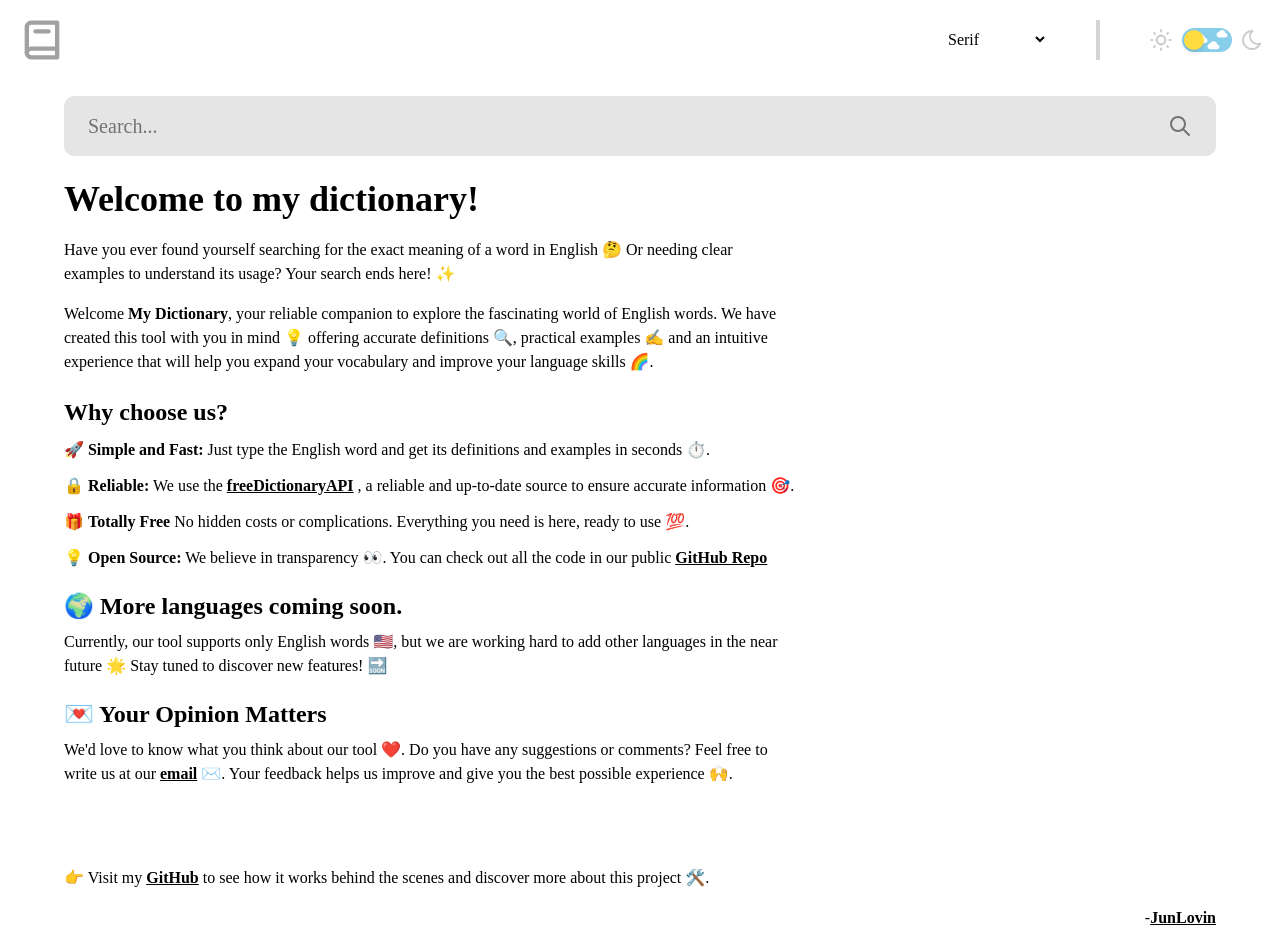
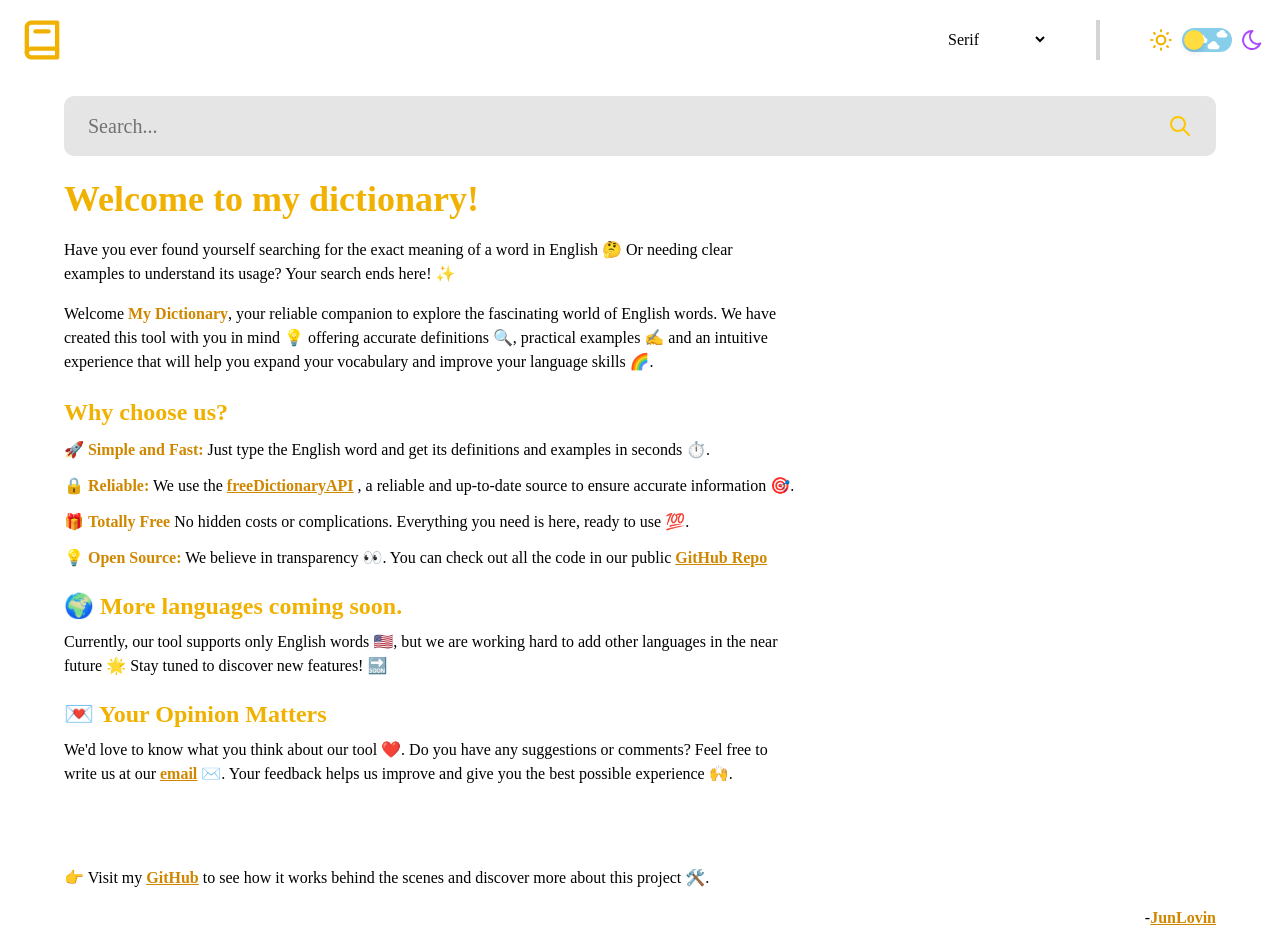
Before and after one commit to JunLovin/dictionary, a React (Vite) app: page / in a window 1280 px wide. Shown: the top 952 px of the page. Built offline with nearby package versions, Linux system fonts and the light colour scheme.

Commit message:
style: change purple default to yellow when dark mode is off

```diff
--- a/src/components/Card.jsx
+++ b/src/components/Card.jsx
@@ -20,7 +20,7 @@ function Card({ id, audio, wordInfo, description }) {
                 </div>
                 <div className="card-top-right">
                         <button
-                            className="p-4 text-purple-500 bg-purple-100 rounded-full transition-colors cursor-pointer dark:text-purple-300 hover:bg-purple-200 dark:bg-purple-900 dark:hover:text-purple-700"
+                            className="p-4 text-yellow-600 bg-yellow-100 rounded-full transition-colors cursor-pointer dark:text-purple-300 hover:bg-yellow-200 dark:bg-purple-900 dark:hover:text-purple-700"
                             onClick={(e) => {
                                 e.stopPropagation()
                                 if (audio) {
--- a/src/components/Footer.jsx
+++ b/src/components/Footer.jsx
@@ -2,8 +2,8 @@ function Footer() {
     return (
         <>
         <footer className="w-[90%] h-[70px] absolute bottom-0 flex justify-between max-sm:hidden items-center">
-            <div className="footer-left"><a className="text-xl font-bold underline text-neutral-200 underline-offset-2 dark:text-neutral-800 dark:hover:text-purple-300/20" href="https://github.com/JunLovin" target="_blank">GitHub</a></div>
-            <div className="footer-right"><a className="text-xl font-bold underline text-neutral-200 underline-offset-2 dark:text-neutral-800 dark:hover:text-purple-300/20" href="#">Terms and conditions</a></div>
+            <div className="footer-left"><a className="text-xl font-bold underline text-neutral-300 hover:text-yellow-300 underline-offset-2 dark:text-neutral-800 dark:hover:text-purple-300/20" href="https://github.com/JunLovin" target="_blank">GitHub</a></div>
+            <div className="footer-right"><a className="text-xl font-bold underline text-neutral-300 hover:text-yellow-300 underline-offset-2 dark:text-neutral-800 dark:hover:text-purple-300/20" href="#">Terms and conditions</a></div>
         </footer>
         </>
     )
--- a/src/components/Header.jsx
+++ b/src/components/Header.jsx
@@ -55,7 +55,7 @@ function Header() {
         <>
             <header className="w-full flex justify-between h-[80px] items-center mb-4 px-4 max-sm:w-full max-sm:px-4">
                 <div className="cursor-pointer header-left" onClick={() => handleNavigate('/')}>
-                    <svg xmlns="http://www.w3.org/2000/svg" className="text-neutral-400 dark:text-purple-500/70" width="52" height="52" viewBox="0 0 24 24" fill="none" stroke="currentColor" strokeWidth="2" strokeLinecap="round" strokeLinejoin="round" ><path stroke="none" d="M0 0h24v24H0z" fill="none" /><path d="M19 4v16h-12a2 2 0 0 1 -2 -2v-12a2 2 0 0 1 2 -2h12z" /><path d="M19 16h-12a2 2 0 0 0 -2 2" /><path d="M9 8h6" /></svg>
+                    <svg xmlns="http://www.w3.org/2000/svg" className="text-yellow-500 dark:text-purple-500/70" width="52" height="52" viewBox="0 0 24 24" fill="none" stroke="currentColor" strokeWidth="2" strokeLinecap="round" strokeLinejoin="round" ><path stroke="none" d="M0 0h24v24H0z" fill="none" /><path d="M19 4v16h-12a2 2 0 0 1 -2 -2v-12a2 2 0 0 1 2 -2h12z" /><path d="M19 16h-12a2 2 0 0 0 -2 2" /><path d="M9 8h6" /></svg>
                 </div>
                 <div className="flex gap-12 justify-around items-center h-full header-right max-sm:gap-3">
                     <div className="font-family">
@@ -67,7 +67,7 @@ function Header() {
                     </div>
                     <div className="separator w-[4px] h-[50%] bg-neutral-300 dark:bg-neutral-900 transition-colors duration-300"></div>
                     <div className="flex gap-2 justify-around items-center h-full color-theme">
-                        <svg  xmlns="http://www.w3.org/2000/svg"  width="26"  height="26" className="text-neutral-400" style={{ color: darkMode ? '#AD46FF' : '#ccc' }}  viewBox="0 0 24 24"  fill="none"  stroke="currentColor"  strokeWidth="2"  strokeLinecap="round"  strokeLinejoin="round" ><path stroke="none" d="M0 0h24v24H0z" fill="none"/><path d="M12 12m-4 0a4 4 0 1 0 8 0a4 4 0 1 0 -8 0" /><path d="M3 12h1m8 -9v1m8 8h1m-9 8v1m-6.4 -15.4l.7 .7m12.1 -.7l-.7 .7m0 11.4l.7 .7m-12.1 -.7l-.7 .7" /></svg>
+                        <svg  xmlns="http://www.w3.org/2000/svg"  width="26"  height="26" className="text-yellow-500"  viewBox="0 0 24 24"  fill="none"  stroke="currentColor"  strokeWidth="2"  strokeLinecap="round"  strokeLinejoin="round" ><path stroke="none" d="M0 0h24v24H0z" fill="none"/><path d="M12 12m-4 0a4 4 0 1 0 8 0a4 4 0 1 0 -8 0" /><path d="M3 12h1m8 -9v1m8 8h1m-9 8v1m-6.4 -15.4l.7 .7m12.1 -.7l-.7 .7m0 11.4l.7 .7m-12.1 -.7l-.7 .7" /></svg>
                         <div className="relative w-[50px] h-[24px] rounded-full cursor-pointer transition-all duration-300 ease-in-out" onClick={toggleTheme} style={{ backgroundColor: darkMode ? '#2f334c' : '#87CEEB' }}>
                         {darkMode && (
                                 <>
@@ -97,7 +97,7 @@ function Header() {
                             }}
                                 ></div>
                         </div>
-                        <svg xmlns="http://www.w3.org/2000/svg" width="24" height="24" className="text-neutral-400" style={{ color: darkMode ? '#AD46FF' : '#ccc' }} viewBox="0 0 24 24" fill="none" stroke="currentColor" strokeWidth="2" strokeLinecap="round" strokeLinejoin="round">
+                        <svg xmlns="http://www.w3.org/2000/svg" width="24" height="24" className="text-purple-500" viewBox="0 0 24 24" fill="none" stroke="currentColor" strokeWidth="2" strokeLinecap="round" strokeLinejoin="round">
                             <path stroke="none" d="M0 0h24v24H0z" fill="none" />
                             <path d="M12 3c.132 0 .263 0 .393 0a7.5 7.5 0 0 0 7.92 12.446a9 9 0 1 1 -8.313 -12.454z" />
                             </svg>
--- a/src/components/Hero.jsx
+++ b/src/components/Hero.jsx
@@ -14,25 +14,25 @@ function Hero() {
             <SearchBox/>
             {homePage && (
                 <div className="flex flex-col mt-4 w-full h-auto dark:text-white">
-                        <h2 className="mb-3 text-4xl font-extrabold leading-normal dark:text-purple-400">Welcome to my dictionary!</h2>
+                        <h2 className="mb-3 text-4xl font-extrabold leading-normal text-yellow-500 transition-colors duration-300 dark:text-purple-400">Welcome to my dictionary!</h2>
                         <p className="max-w-[90ch] mb-4">Have you ever found yourself searching for the exact meaning of a word in English 🤔 Or needing clear examples to understand its usage? Your search ends here! ✨</p>
-                        <p className="max-w-[90ch] mb-5">Welcome <span className="font-semibold dark:text-purple-300">My Dictionary</span>, your reliable companion to explore the fascinating world of English words. We have created this tool with you in mind 💡 offering accurate definitions 🔍, practical examples ✍️ and an intuitive experience that will help you expand your vocabulary and improve your language skills 🌈. </p>
-                        <h3 className="mb-2 text-2xl font-bold leading-normal dark:text-purple-400">Why choose us?</h3>
+                        <p className="max-w-[90ch] mb-5">Welcome <span className="font-semibold text-yellow-600 transition-colors duration-300 dark:text-purple-300">My Dictionary</span>, your reliable companion to explore the fascinating world of English words. We have created this tool with you in mind 💡 offering accurate definitions 🔍, practical examples ✍️ and an intuitive experience that will help you expand your vocabulary and improve your language skills 🌈. </p>
+                        <h3 className="mb-2 text-2xl font-bold leading-normal text-yellow-500 transition-colors duration-300 dark:text-purple-400">Why choose us?</h3>
                         <ul className="flex flex-col gap-3 mb-5">
-                            <li>🚀 <span className="font-bold dark:text-purple-300">Simple and Fast:</span> Just type the English word and get its definitions and examples in seconds ⏱️.</li>
-                            <li>🔒 <span className="font-bold dark:text-purple-300">Reliable:</span> We use the <a href="https://dictionaryapi.dev/" target='_blank' className="font-semibold underline dark:text-purple-300">freeDictionaryAPI</a> , a reliable and up-to-date source to ensure accurate information 🎯.</li>
-                            <li>🎁 <span className="font-bold dark:text-purple-300">Totally Free</span> No hidden costs or complications. Everything you need is here, ready to use 💯.
+                            <li>🚀 <span className="font-bold text-yellow-600 transition-colors duration-300 dark:text-purple-300">Simple and Fast:</span> Just type the English word and get its definitions and examples in seconds ⏱️.</li>
+                            <li>🔒 <span className="font-bold text-yellow-600 transition-colors duration-300 dark:text-purple-300">Reliable:</span> We use the <a href="https://dictionaryapi.dev/" target='_blank' className="font-semibold text-yellow-600 underline transition-colors duration-300 dark:text-purple-300">freeDictionaryAPI</a> , a reliable and up-to-date source to ensure accurate information 🎯.</li>
+                            <li>🎁 <span className="font-bold text-yellow-600 transition-colors duration-300 dark:text-purple-300">Totally Free</span> No hidden costs or complications. Everything you need is here, ready to use 💯.
                             </li>
-                            <li>💡 <span className="font-bold dark:text-purple-300">Open Source:</span> We believe in transparency 👀. You can check out all the code in our public <a href="https://github.com/JunLovin/dictionary" target="blank" className="font-semibold underline dark:text-purple-300">GitHub Repo</a></li>
+                            <li>💡 <span className="font-bold text-yellow-600 transition-colors duration-300 dark:text-purple-300">Open Source:</span> We believe in transparency 👀. You can check out all the code in our public <a href="https://github.com/JunLovin/dictionary" target="blank" className="font-semibold text-yellow-600 underline dark:text-purple-300">GitHub Repo</a></li>
                         </ul>
-                            <h3 className="mb-2 text-2xl font-bold dark:text-purple-400">🌍 More languages coming soon.</h3>
+                            <h3 className="mb-2 text-2xl font-bold text-yellow-500 transition-colors duration-300 dark:text-purple-400">🌍 More languages coming soon.</h3>
                             <p className="max-w-[90ch] mb-5">Currently, our tool supports only English words 🇺🇸, but we are working hard to add other languages in the near future 🌟 Stay tuned to discover new features! 🔜 </p>
-                            <h3 className="mb-2 text-2xl font-bold dark:text-purple-400">💌 Your Opinion Matters  </h3>
-                            <p className="max-w-[90ch] leading-normal mb-8">We'd love to know what you think about our tool ❤️. Do you have any suggestions or comments? Feel free to write us at our <a href="mailto:mathiassaid7@gmail.com" target="_blank" className="font-semibold underline dark:text-purple-300">email</a> ✉️. Your feedback helps us improve and give you the best possible experience 🙌. </p>
+                            <h3 className="mb-2 text-2xl font-bold text-yellow-500 transition-colors duration-300 dark:text-purple-400">💌 Your Opinion Matters  </h3>
+                            <p className="max-w-[90ch] leading-normal mb-8">We'd love to know what you think about our tool ❤️. Do you have any suggestions or comments? Feel free to write us at our <a href="mailto:mathiassaid7@gmail.com" target="_blank" className="font-semibold text-yellow-600 underline transition-colors duration-300 dark:text-purple-300">email</a> ✉️. Your feedback helps us improve and give you the best possible experience 🙌. </p>
                             <br/>
                             <br/>
-                            <p>👉 Visit my <a href="https://github.com/JunLovin" target="_blank" className="font-semibold underline dark:text-purple-300">GitHub</a> to see how it works behind the scenes and discover more about this project 🛠️. </p>
-                            <p className="mt-4 text-right">-<a href="https://said-beta.vercel.app" target="_blank" className="font-semibold underline dark:text-purple-400">JunLovin</a></p>
+                            <p>👉 Visit my <a href="https://github.com/JunLovin" target="_blank" className="font-semibold text-yellow-600 underline transition-colors duration-300 dark:text-purple-300">GitHub</a> to see how it works behind the scenes and discover more about this project 🛠️. </p>
+                            <p className="mt-4 text-right">-<a href="https://said-beta.vercel.app" target="_blank" className="font-semibold text-yellow-600 underline transition-colors duration-300 dark:text-purple-400">JunLovin</a></p>
                     </div>
             )
             }
--- a/src/components/SearchBox.jsx
+++ b/src/components/SearchBox.jsx
@@ -25,7 +25,7 @@ function SearchBox() {
         <>
         <div className="search w-full bg-neutral-200 h-[60px] relative rounded-[10px] dark:bg-neutral-900 transition-colors duration-300">
             <input type="text" value={text} onChange={handleText} onKeyDown={handleEnter} placeholder="Search..." className="relative pl-6 w-full h-full text-xl outline-none pr-18 dark:placeholder-gray-400 dark:text-white"/>
-            <svg xmlns="http://www.w3.org/2000/svg" width="24" height="24" viewBox="0 0 24 24" fill="none" stroke="currentColor" strokeWidth="2" strokeLinecap="round" strokeLinejoin="round" className="absolute text-neutral-500 right-6 top-[1.1rem] dark:text-purple-500"><path stroke="none" d="M0 0h24v24H0z" fill="none"/><path d="M10 10m-7 0a7 7 0 1 0 14 0a7 7 0 1 0 -14 0" /><path d="M21 21l-6 -6" /></svg>
+            <svg xmlns="http://www.w3.org/2000/svg" width="24" height="24" viewBox="0 0 24 24" fill="none" stroke="currentColor" strokeWidth="2" strokeLinecap="round" strokeLinejoin="round" className="absolute text-yellow-400 right-6 top-[1.1rem] dark:text-purple-500"><path stroke="none" d="M0 0h24v24H0z" fill="none"/><path d="M10 10m-7 0a7 7 0 1 0 14 0a7 7 0 1 0 -14 0" /><path d="M21 21l-6 -6" /></svg>
         </div>
         </>
     )
```
Also changed, not shown: src/components/Word.jsx (+6 -6 lines).
